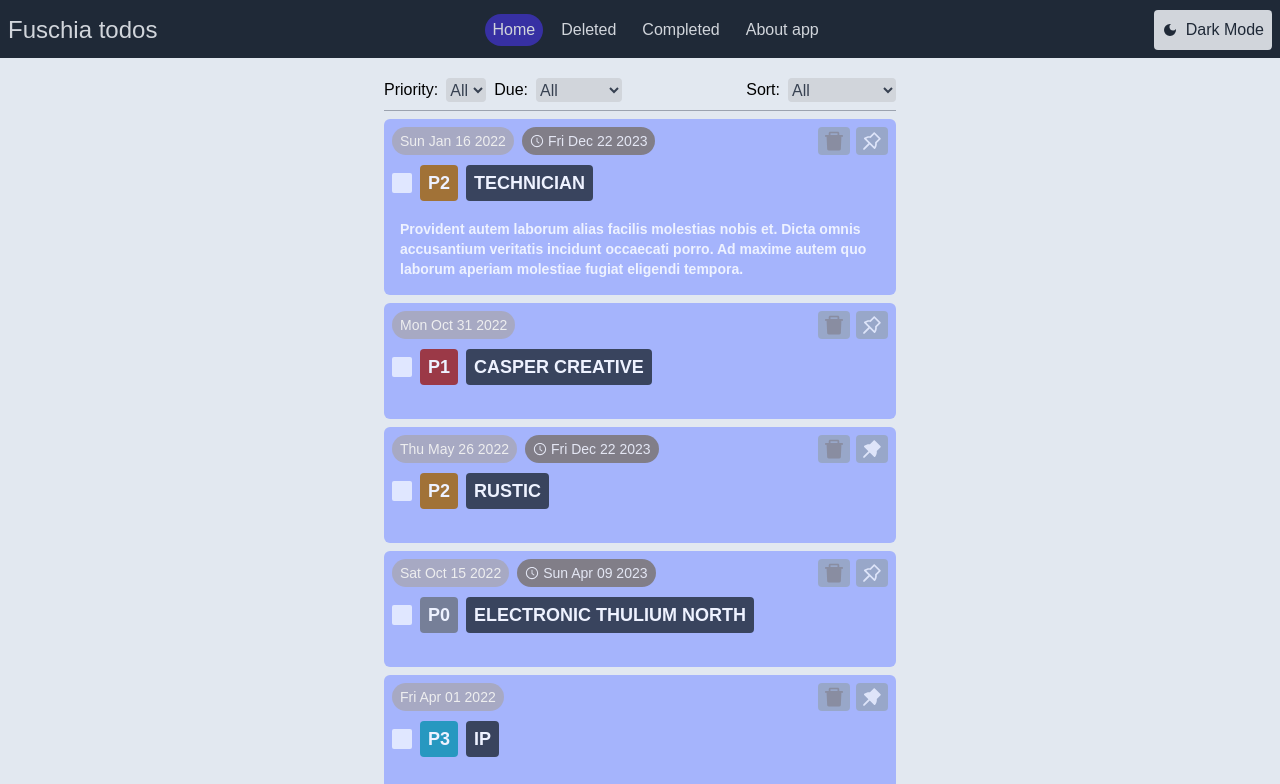
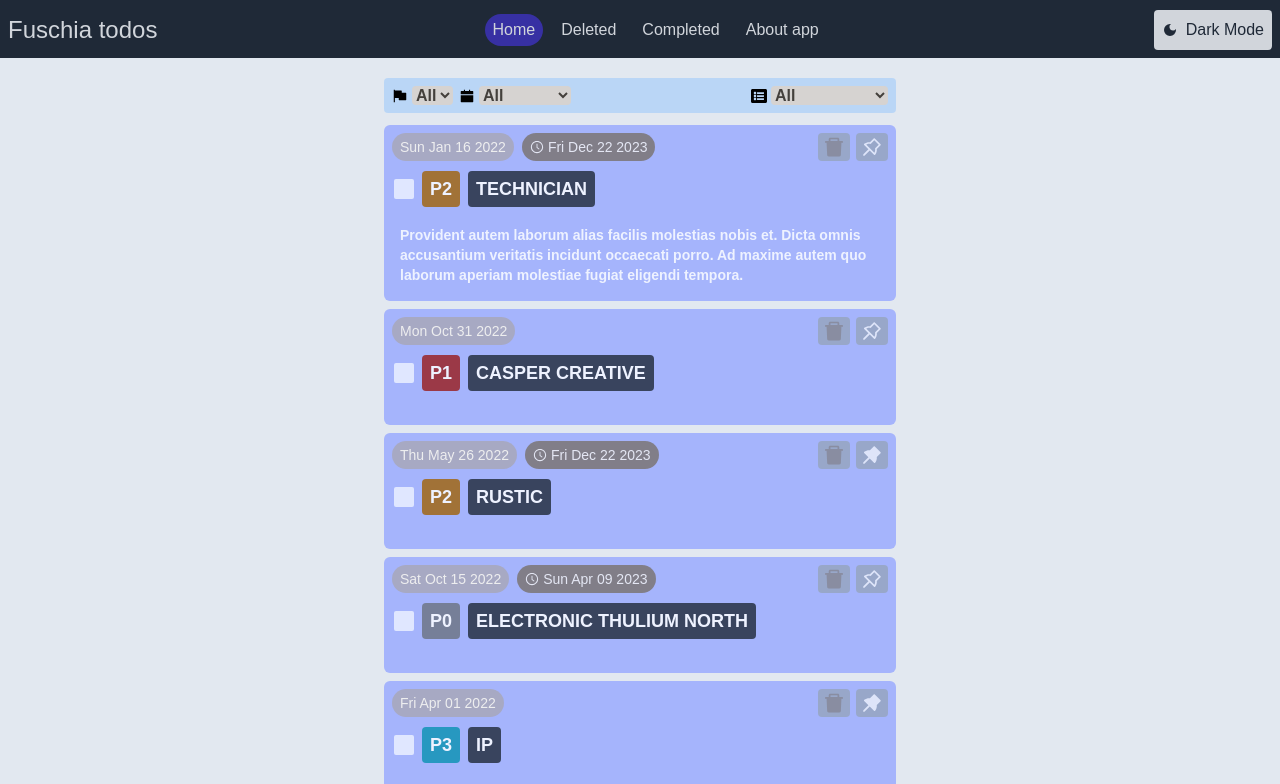
Before and after one commit to kaboomblam/tododarklight, a React (Vite) app: page / in a window 1280 px wide. Shown: the top 784 px of the page. Built offline with nearby package versions, Linux system fonts and the light colour scheme.

Commit message:
Tweak filter elements bar and include icons

```diff
--- a/src/components/TodoList.tsx
+++ b/src/components/TodoList.tsx
@@ -1,6 +1,8 @@
 import React from "react";
 import { Todo } from "../utils/todo";
 import TodoListCardItem from "./TodoListCardItem";
+import { AiFillCalendar, AiFillFlag } from "react-icons/ai";
+import { FaListAlt } from "react-icons/fa";
 
 type Props = {
   todos: Todo[];
@@ -9,9 +11,11 @@ type Props = {
 const TodoList: React.FC<Props> = ({ todos }) => {
   return (
     <div className="mx-auto max-w-lg flex flex-col gap-2">
-      <div className="flex gap-2 border-b border-gray-400 pb-2">
-        <p>Priority:</p>{" "}
-        <select className="bg-gray-300 text-gray-700 rounded">
+      <div className="flex gap-1 bg-blue-300/50 rounded mb-1 p-2">
+        <p className="flex justify-end items-center bg-blue-500/0">
+          <AiFillFlag className="bg-red-500/0" />
+        </p>
+        <select className="font-bold bg-stone-300 text-stone-700 rounded ring-transparent outline-none">
           <option value="All" selected>
             All
           </option>
@@ -20,8 +24,10 @@ const TodoList: React.FC<Props> = ({ todos }) => {
           <option value="P2">P2</option>
           <option value="P3">P3</option>
         </select>
-        <p>Due:</p>
-        <select className="bg-gray-300 text-gray-700 rounded">
+        <p className="ml-0.5 flex justify-end items-center bg-blue-500/0">
+          <AiFillCalendar className="bg-red-500/0" />
+        </p>
+        <select className="font-bold bg-stone-300 text-stone-700 rounded outline-none">
           <option value="All" selected>
             All
           </option>
@@ -32,9 +38,12 @@ const TodoList: React.FC<Props> = ({ todos }) => {
           <option value="month-3">3 months</option>
           <option value="month-6">6 months</option>
           <option value="year-1">1 year</option>
+          <option value="year-1">Overdue</option>
         </select>
-        <p className="flex-1 justify-end items-end text-right">Sort:</p>
-        <select className="bg-gray-300 text-gray-700 rounded">
+        <p className="flex flex-1 justify-end items-center bg-blue-500/0">
+          <FaListAlt className="bg-red-500/0" />
+        </p>
+        <select className="font-bold bg-stone-300 text-stone-700 rounded outline-none">
           <option value="All" selected>
             All
           </option>
--- a/src/components/TodoListCardItem.tsx
+++ b/src/components/TodoListCardItem.tsx
@@ -46,15 +46,12 @@ const TodoListCardItem: React.FC<Props> = ({ todoItem }) => {
         </div>
       </div>
       {/* Title bar */}
-      <div className="flex gap-2 text-lg items-center">
-        <div className="w-5 h-5 bg-indigo-100 rounded-sm"></div>
+      <div className="flex gap-2 text-lg items-start">
+        <div className="mt-2 ml-0.5 w-5 h-5 bg-indigo-100 rounded-sm"></div>
         <div
           className={`text-lg font-[800] text-indigo-50 py-1 px-2 rounded ${todo.priority.color}`}
         >
-          {/* {todo.priority.toString().toUpperCase()} */}
-          {/* <div className={todo.priority.color}> */}
           {todo.priority.value.toUpperCase()}
-          {/* </div> */}
         </div>
         <div className="text-lg font-[800] text-indigo-50 bg-gray-800/80 py-1 px-2 rounded">
           {todo.title.toString().toUpperCase()}
```
